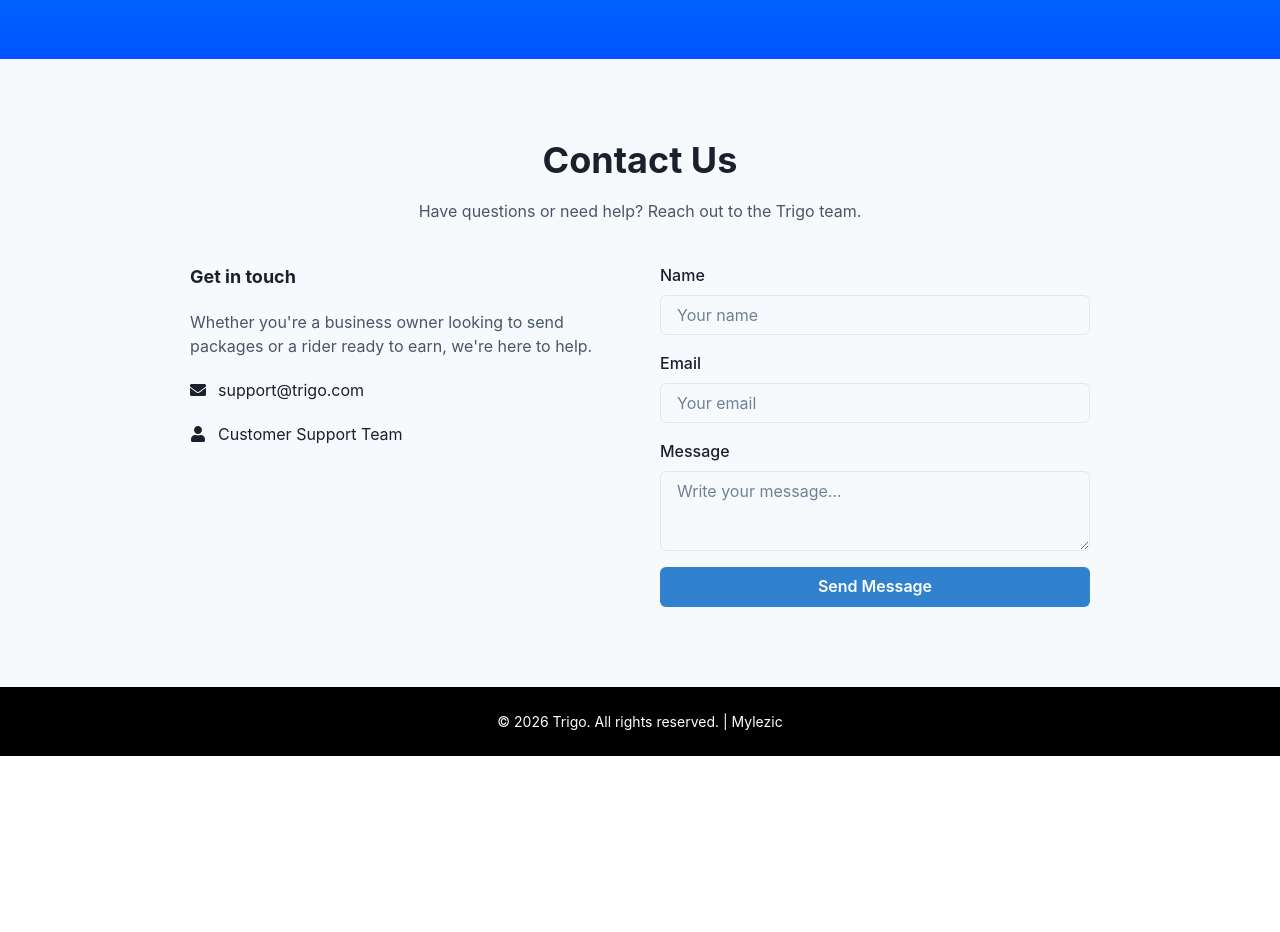
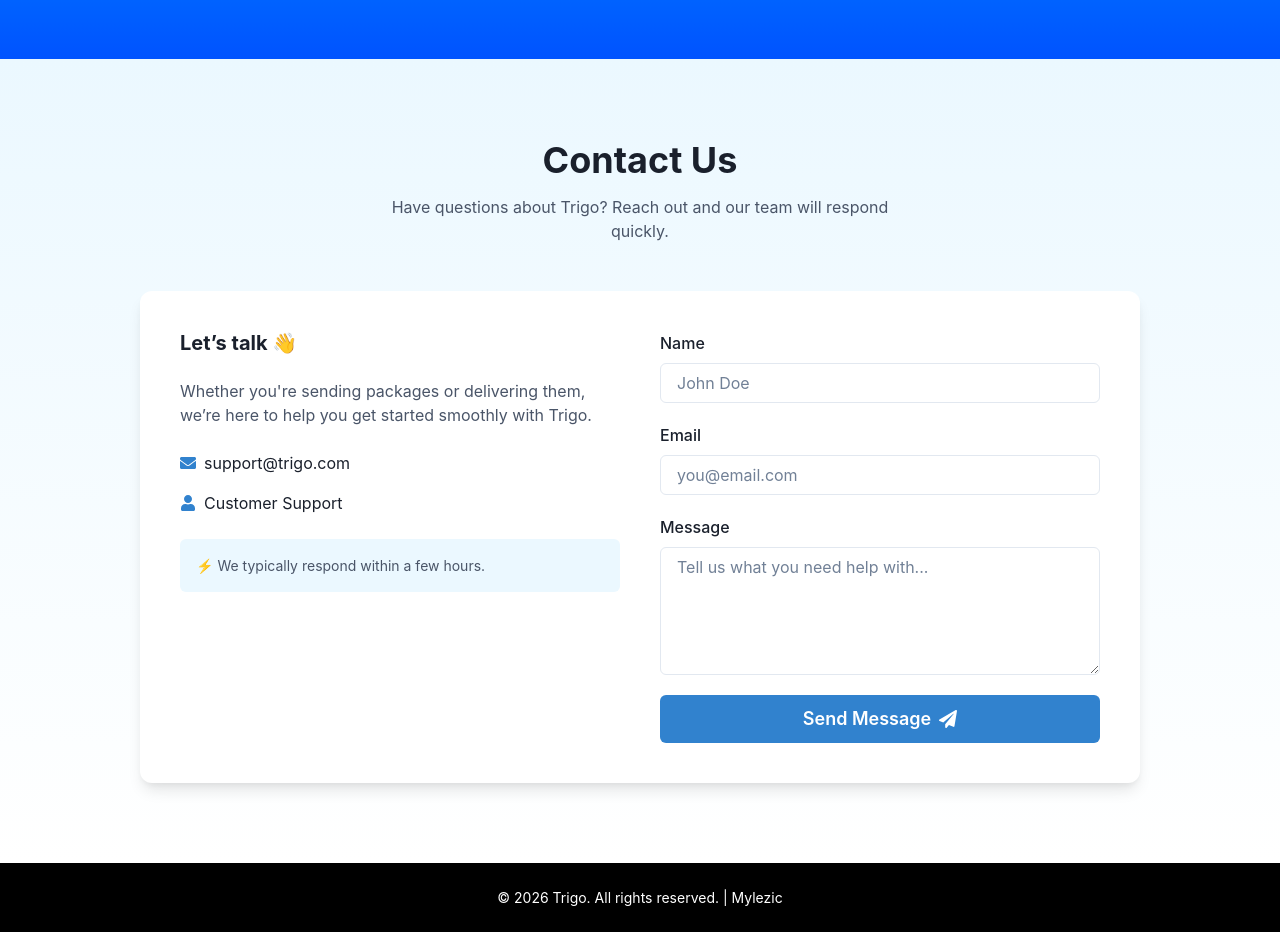
Before and after one commit to Mayor-Myles/Trigo, a Next.js app: page / in a window 1280 px wide. Shown: the part 900-1832 px from the top of the page. Before the commit the page ends 1656 px from the top, so only its background shows below. Built offline with nearby package versions, Linux system fonts and the light colour scheme.

Commit message:
Update ContactUs.jsx

```diff
--- a/components/ContactUs.jsx
+++ b/components/ContactUs.jsx
@@ -11,9 +11,11 @@
   FormControl,
   FormLabel,
   useToast,
+  HStack,
+  Icon,
 } from "@chakra-ui/react";
 import { useState } from "react";
-import { FaEnvelope, FaUser } from "react-icons/fa";
+import { FaEnvelope, FaUser, FaPaperPlane } from "react-icons/fa";
 
 const ContactUs = () => {
   const toast = useToast();
@@ -41,9 +43,6 @@
       return;
     }
 
-    // Replace with API later
-    console.log(form);
-
     toast({
       title: "Message sent!",
       description: "We’ll get back to you shortly.",
@@ -55,48 +54,73 @@
   };
 
   return (
-    <Box py={20} px={6} bg="gray.50">
-      <Heading textAlign="center" mb={4}>
-        Contact Us
-      </Heading>
+    <Box
+      py={20}
+      px={6}
+      bgGradient="linear(to-b, blue.50, white)"
+    >
+      {/* HEADER */}
+      <VStack spacing={3} mb={12}>
+        <Heading size="xl">Contact Us</Heading>
+        <Text color="gray.600" textAlign="center" maxW="500px">
+          Have questions about Trigo? Reach out and our team will respond quickly.
+        </Text>
+      </VStack>
 
-      <Text textAlign="center" color="gray.600" mb={10}>
-        Have questions or need help? Reach out to the Trigo team.
+      {/* MAIN CARD */}
+      <Box
+        maxW="1000px"
+        mx="auto"
+        bg="white"
+        borderRadius="xl"
+        boxShadow="lg"
+        p={{ base: 6, md: 10 }}
+      >
+        <SimpleGrid columns={{ base: 1, md: 2 }} spacing={10}>
+
+          {/* LEFT INFO */}
+          <VStack align="start" spacing={6}>
+            <Heading size="md">Let’s talk 👋</Heading>
+
+            <Text color="gray.600">
+              Whether you're sending packages or delivering them, we’re here to help
+              you get started smoothly with Trigo.
             </Text>
 
-      <SimpleGrid columns={{ base: 1, md: 2 }} spacing={10} maxW="900px" mx="auto">
+            <VStack align="start" spacing={4}>
+              <HStack>
+                <Icon as={FaEnvelope} color="blue.500" />
+                <Text>support@trigo.com</Text>
+              </HStack>
 
-        {/* LEFT SIDE */}
-        <VStack align="start" spacing={5}>
-          <Text fontSize="lg" fontWeight="bold">
-            Get in touch
+              <HStack>
+                <Icon as={FaUser} color="blue.500" />
+                <Text>Customer Support</Text>
+              </HStack>
+            </VStack>
+
+            <Box
+              bg="blue.50"
+              p={4}
+              borderRadius="md"
+              w="100%"
+            >
+              <Text fontSize="sm" color="gray.600">
+                ⚡ We typically respond within a few hours.
               </Text>
-
-          <Text color="gray.600">
-            Whether you're a business owner looking to send packages or a rider
-            ready to earn, we're here to help.
-          </Text>
-
-          <Box display="flex" alignItems="center" gap={3}>
-            <FaEnvelope />
-            <Text>support@trigo.com</Text>
-          </Box>
-
-          <Box display="flex" alignItems="center" gap={3}>
-            <FaUser />
-            <Text>Customer Support Team</Text>
             </Box>
           </VStack>
 
-        {/* RIGHT SIDE FORM */}
-        <VStack spacing={4}>
+          {/* RIGHT FORM */}
+          <VStack spacing={5}>
             <FormControl>
               <FormLabel>Name</FormLabel>
               <Input
                 name="name"
-              placeholder="Your name"
+                placeholder="John Doe"
                 value={form.name}
                 onChange={handleChange}
+                focusBorderColor="blue.500"
               />
             </FormControl>
 
@@ -105,9 +129,10 @@
               <Input
                 name="email"
                 type="email"
-              placeholder="Your email"
+                placeholder="you@email.com"
                 value={form.email}
                 onChange={handleChange}
+                focusBorderColor="blue.500"
               />
             </FormControl>
 
@@ -115,22 +140,29 @@
               <FormLabel>Message</FormLabel>
               <Textarea
                 name="message"
-              placeholder="Write your message..."
+                placeholder="Tell us what you need help with..."
                 value={form.message}
                 onChange={handleChange}
+                focusBorderColor="blue.500"
+                rows={5}
               />
             </FormControl>
 
             <Button
               colorScheme="blue"
               width="100%"
+              size="lg"
+              rightIcon={<FaPaperPlane />}
               onClick={handleSubmit}
+              _hover={{ transform: "translateY(-2px)", boxShadow: "md" }}
+              transition="0.2s"
             >
               Send Message
             </Button>
           </VStack>
         </SimpleGrid>
       </Box>
+    </Box>
   );
 };
 
```
Lines whose indentation alone changed are shown as unchanged.
